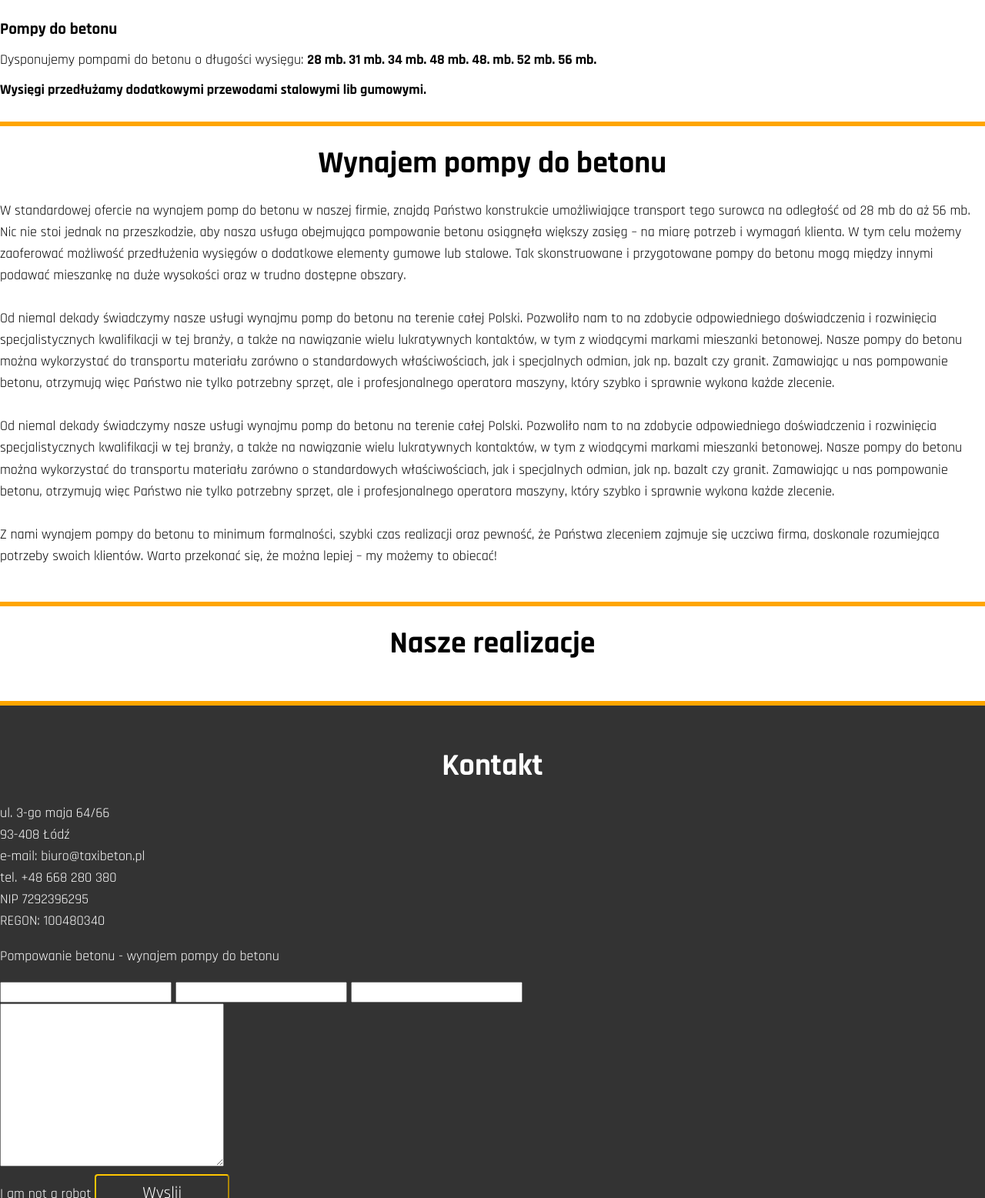
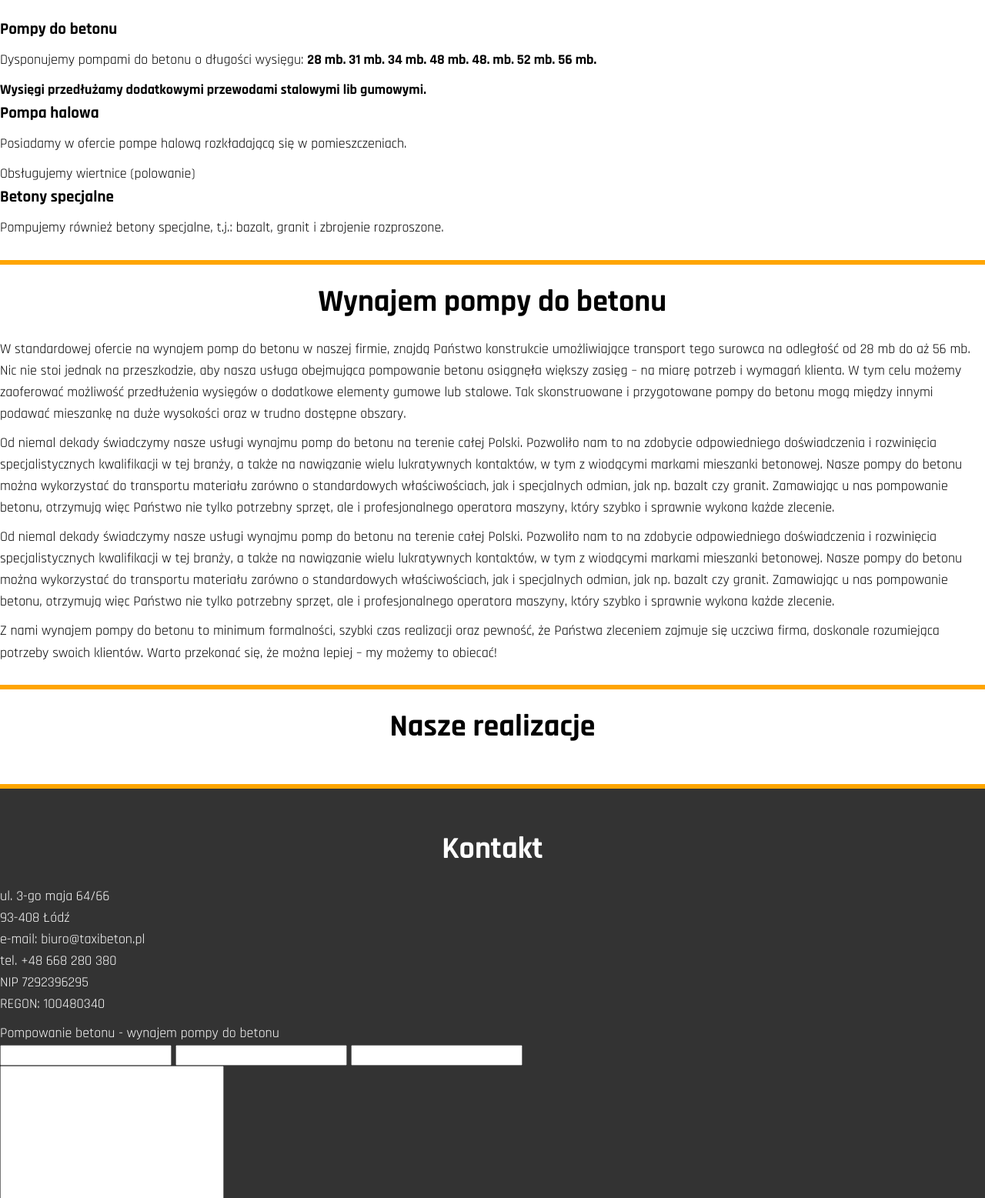
Before and after one commit to torkotiuk/t-b-markup, a website built with Parcel: page src/index.html in a window 1280 px wide. Shown: the part 1547-3104 px from the top of the page at 77% size. Built offline with nearby package versions, Linux system fonts and the light colour scheme.

Commit message:
finnished margings paddings

```diff
--- a/src/partials/contact.html
+++ b/src/partials/contact.html
@@ -14,7 +14,7 @@
     REGON: 100480340
   </address>
 
-  <p>Pompowanie betonu - wynajem pompy do betonu</p>
+  <p class="descr">Pompowanie betonu - wynajem pompy do betonu</p>
   <input type="text" />
   <input type="text" />
   <input type="text" />
--- a/src/partials/offer-pump.html
+++ b/src/partials/offer-pump.html
@@ -1,18 +1,17 @@
-<section class="section">
+<section class="section offer-pump">
   <h2 class="title">Wynajem pompy do betonu</h2>
 
-  <p>
-    <span>
+  <div class="content">
+    <p class="item">
       W standardowej ofercie na wynajem pomp do betonu w naszej firmie, znajdą Państwo konstrukcie
       umożliwiające transport tego surowca na odległość od 28 mb do aż 56 mb. Nic nie stoi jednak na
       przeszkodzie, aby nasza usługa obejmująca pompowanie betonu osiągnęła większy zasięg – na
       miarę potrzeb i wymagań klienta. W tym celu możemy zaoferować możliwość przedłużenia wysięgów
       o dodatkowe elementy gumowe lub stalowe. Tak skonstruowane i przygotowane pompy do betonu mogą
       między innymi podawać mieszankę na duże wysokości oraz w trudno dostępne obszary.
-    </span>
-    <br />
-    <br />
-    <span>
+    </p>
+
+    <p class="item">
       Od niemal dekady świadczymy nasze usługi wynajmu pomp do betonu na terenie całej Polski.
       Pozwoliło nam to na zdobycie odpowiedniego doświadczenia i rozwinięcia specjalistycznych
       kwalifikacji w tej branży, a także na nawiązanie wielu lukratywnych kontaktów, w tym z
@@ -20,10 +19,9 @@
       materiału zarówno o standardowych właściwościach, jak i specjalnych odmian, jak np. bazalt czy
       granit. Zamawiając u nas pompowanie betonu, otrzymują więc Państwo nie tylko potrzebny sprzęt,
       ale i profesjonalnego operatora maszyny, który szybko i sprawnie wykona każde zlecenie.
-    </span>
-    <br />
-    <br />
-    <span>
+    </p>
+
+    <p class="item">
       Od niemal dekady świadczymy nasze usługi wynajmu pomp do betonu na terenie całej Polski.
       Pozwoliło nam to na zdobycie odpowiedniego doświadczenia i rozwinięcia specjalistycznych
       kwalifikacji w tej branży, a także na nawiązanie wielu lukratywnych kontaktów, w tym z
@@ -31,13 +29,12 @@
       materiału zarówno o standardowych właściwościach, jak i specjalnych odmian, jak np. bazalt czy
       granit. Zamawiając u nas pompowanie betonu, otrzymują więc Państwo nie tylko potrzebny sprzęt,
       ale i profesjonalnego operatora maszyny, który szybko i sprawnie wykona każde zlecenie.
-    </span>
-    <br />
-    <br />
-    <span>
+    </p>
+
+    <p class="item">
       Z nami wynajem pompy do betonu to minimum formalności, szybki czas realizacji oraz pewność, że
       Państwa zleceniem zajmuje się uczciwa firma, doskonale rozumiejąca potrzeby swoich klientów.
       Warto przekonać się, że można lepiej – my możemy to obiecać!
-    </span>
-  </p>
+    </p>
+  </div>
 </section>
--- a/src/partials/offer.html
+++ b/src/partials/offer.html
@@ -15,20 +15,20 @@
         </span>
       </p>
     </li>
-    <!-- <li>
+
+    <li>
       <h3 class="list-title">Pompa halowa</h3>
       <p class="text">
         Posiadamy w ofercie pompe halową rozkładającą się w pomieszczeniach.
-        <span>Obsługujemy wiertnice (polowanie)</span>
+        <span class="text--margin">Obsługujemy wiertnice (polowanie)</span>
       </p>
     </li>
+
     <li>
       <h3 class="list-title">Betony specjalne</h3>
       <p class="text">
-        <span class="text--bold">
-          Pompujemy również betony specjalne, t.j.: bazalt, granit i zbrojenie rozproszone.
-        </span>
+        Pompujemy również betony specjalne, t.j.: bazalt, granit i zbrojenie rozproszone.
       </p>
-    </li> -->
+    </li>
   </ul>
 </section>
--- a/src/sass/layout/_contact.scss
+++ b/src/sass/layout/_contact.scss
@@ -11,3 +11,8 @@
 .address {
   font-style: normal;
 }
+
+.contact .descr {
+  margin-top: 10px;
+  margin-bottom: 0;
+}
--- /dev/null
+++ b/src/sass/layout/_offer-pump.scss
@@ -0,0 +1,8 @@
+.offer-pump .content .item {
+  margin-top: 0;
+  margin-bottom: 10px;
+}
+
+.offer-pump .content .item:last-child {
+  margin-bottom: 0;
+}
--- a/src/sass/layout/_offer.scss
+++ b/src/sass/layout/_offer.scss
@@ -9,8 +9,6 @@
 
 .offer .list .text {
   margin: 0;
-  // margin-top: 0;
-  // margin-bottom: 10px;
 }
 
 .offer .text--bold {
--- a/src/sass/main.scss
+++ b/src/sass/main.scss
@@ -13,5 +13,6 @@
 @import './layout/welcome';
 @import './layout/about';
 @import './layout/offer';
+@import './layout/offer-pump';
 @import './layout/contact';
 @import './layout/_footer.scss';
```
